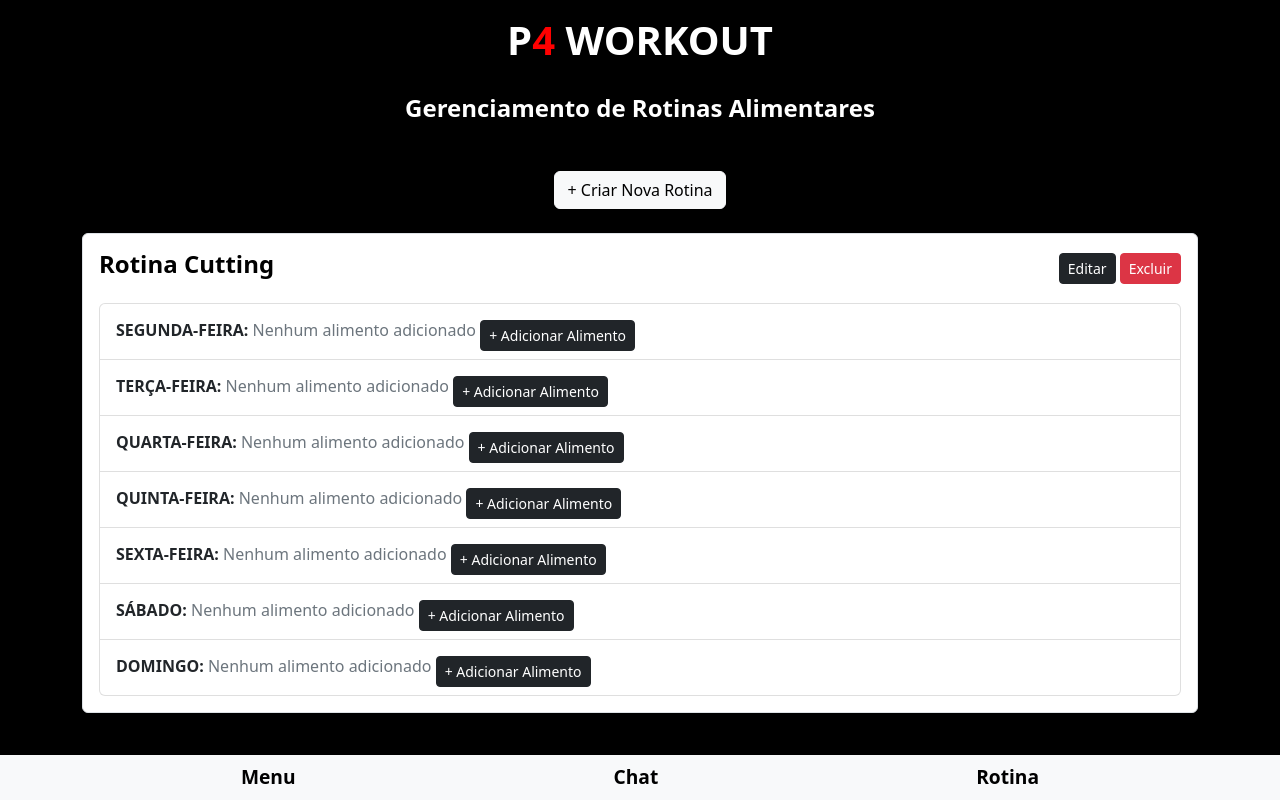
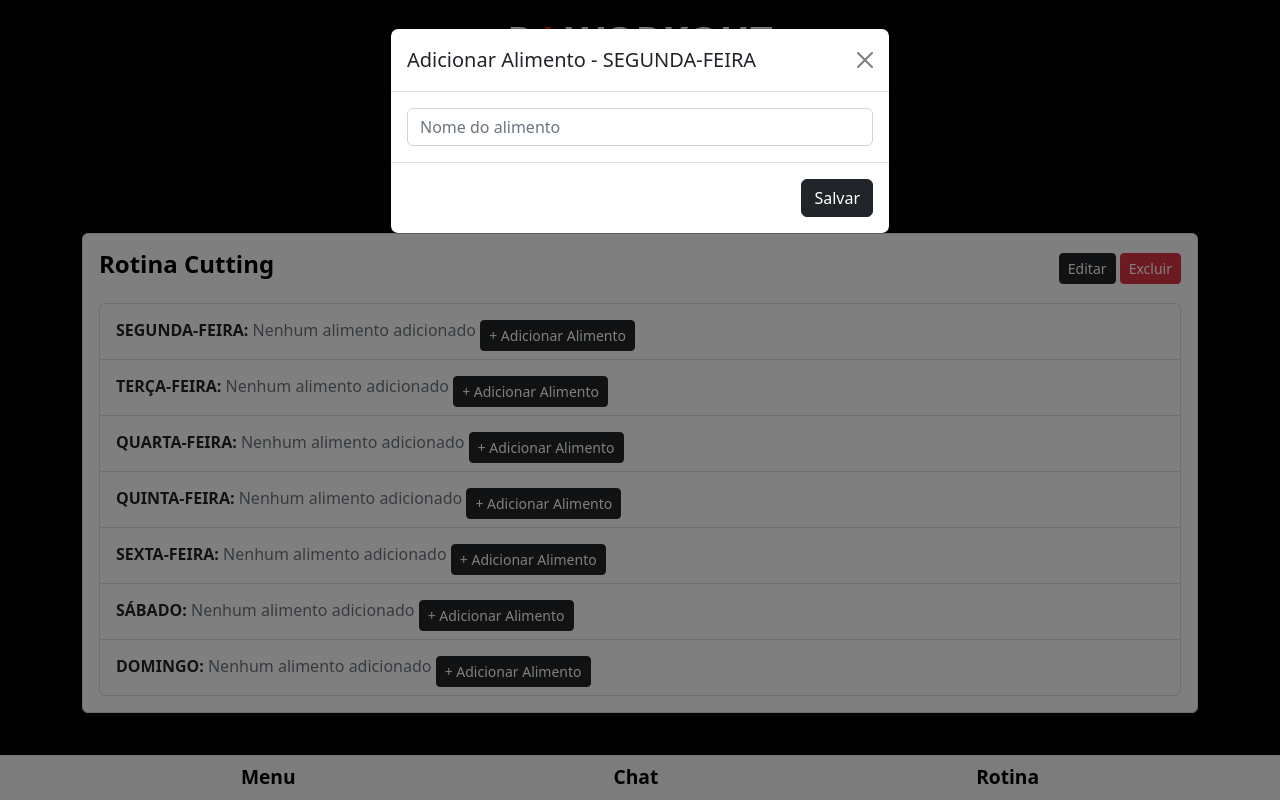
Before and after one commit to Pablo-Cardoso-23/STARTUP-P4-WORKOUT, a FastAPI app: page /rotina in a window 1280 px wide, after a click on "+ Adicionar Alimento". Run offline with FastAPI, Linux system fonts and the light colour scheme.

```diff
--- a/app/main.py
+++ b/app/main.py
@@ -229,13 +229,54 @@ def adicionar_treino(nome: str = Form( ... )):
     treinos.append({"id": novo_id, "nome": nome, "exercicios": []})
     return RedirectResponse("/treinos", status_code=303)
 
+@app.post("/treinos/{treino_id}/editar")
+def editar_treino(treino_id: int, nome: str = Form(...)):
+    for t in treinos:
+        if t["id"] == treino_id:
+            t["nome"] = nome
+            break
+    return RedirectResponse("/treinos", status_code=303)
+
+@app.post("/treinos/{treino_id}/excluir")
+def excluir_treino(treino_id: int):
+    global treinos
+    treinos = [t for t in treinos if t["id"] != treino_id]
+    return RedirectResponse("/treinos", status_code=303)
+
 @app.post("/treinos/{treino_id}/exercicios/adicionar")
 def adicionar_exercicio(treino_id: int, nome: str = Form(...), repeticoes: int = Form(...), series: int = Form(...)):
     for t in treinos:
         if t["id"] == treino_id:
             t["exercicios"].append({"nome": nome, "repeticoes": repeticoes, "series": series})
+            break
 
-        return RedirectResponse("/treinos", status_code=303)
+    return RedirectResponse("/treinos", status_code=303)
+
+@app.post("/treinos/{treino_id}/exercicios/{exercicio_index}/editar")
+def editar_exercicio(
+        treino_id: int,
+        exercicio_index: int,
+        nome: str = Form(...),
+        repeticoes: int = Form(...),
+        series: int = Form(...)
+):
+    for t in treinos:
+        if t["id"] == treino_id:
+            if 0 <= exercicio_index < len(t["exercicios"]):
+                t["exercicios"][exercicio_index] = {
+                    "nome": nome,
+                    "repeticoes": repeticoes,
+                    "series": series
+                }
+    return RedirectResponse("/treinos", status_code=303)
+
+@app.post("/treinos/{treino_id}/exercicios/{exercicio_index}/excluir")
+def excluir_exercicio(treino_id: int, exercicio_index: int):
+    for t in treinos:
+        if t["id"] == treino_id:
+            if 0 <= exercicio_index < len(t["exercicios"]):
+                t["exercicios"].pop(exercicio_index)
+    return RedirectResponse("/treinos", status_code=303)
 
 @app.get("/solicitar-treino")
 def solicitar_treino(request: Request):
@@ -305,11 +346,39 @@ def adicionar_rotina(nome: str = Form( ... )):
     rotinas.append({"id": novo_id, "nome": nome, "alimentos": {dia: [] for dia in dias_semana}})
     return RedirectResponse("/rotina", status_code=303)
 
+@app.post("/rotinas/{rotina_id}/excluir")
+def excluir_rotina(rotina_id: int):
+    global rotinas
+    rotinas = [r for r in rotinas if r["id"] != rotina_id]
+    return RedirectResponse("/rotina", status_code=303)
+
 @app.post("/rotinas/{rotina_id}/adicionar-alimento/{dia}")
 def adicionar_alimento(rotina_id: int, dia: str, alimento: str = Form(...)):
     for r in rotinas:
         if r["id"] == rotina_id:
             r["alimentos"][dia].append(alimento)
+    return RedirectResponse("/rotina", status_code=303)
+
+@app.post("/rotinas/{rotina_id}/adicionar_alimento/{dia}")
+def adicionar_alimento(rotina_id: int, dia: str, alimento: str = Form(...)):
+    for r in rotinas:
+        if r["id"] == rotina_id:
+            r["alimentos"][dia].append(alimento)
+    return RedirectResponse("/rotina", status_code=303)
+
+@app.post("/rotinas/{rotina_id}/editar-alimento/{dia}/{alimento_index}")
+def editar_alimento(rotina_id: int, dia: str, alimento_index: int, alimento: str = Form(...)):
+    for r in rotinas:
+        if r["id"] == rotina_id:
+            r["alimentos"][dia][alimento_index] = alimento
+    return RedirectResponse("/rotina", status_code=303)
+
+@app.post("/rotinas/{rotina_id}/excluir-alimento/{dia}/{alimento_index}")
+def excluir_alimento(rotina_id: int, dia: str, alimento_index: int):
+    for r in rotinas:
+        if r["id"] == rotina_id:
+            if 0 <= alimento_index < len(r["alimentos"][dia]):
+                r["alimentos"][dia].pop(alimento_index)
     return RedirectResponse("/rotina", status_code=303)
 
 registros = []
@@ -386,3 +455,19 @@ def solicitar_rotina_page(request: Request):
 @app.post("/enviar-solicitacao-rotina")
 def enviar_solicitacao_rotina(profissional_id: int = Form( ... )):
     return RedirectResponse(url="/rotina", status_code=303)
+
+@app.get("/login")
+def login_page(request: Request):
+    return templates.TemplateResponse("telaLogin.html", {"request": request})
+
+@app.post("/login")
+def login(matricula: str = Form( ... ), senha: str = Form(...)):
+    return RedirectResponse(url="/menu", status_code=303)
+
+@app.get("/register")
+def register_page(request: Request):
+    return templates.TemplateResponse("telaCadastro.html", {"request": request})
+
+@app.post("/register")
+def register(nome: str = Form(...), email: str = Form( ... ), cpf: str = Form( ... ), senha: str = Form(...), confirmar_senha: str = Form(...)):
+    return RedirectResponse(url="/login", status_code=303)
--- a/app/templates/telaRotina.html
+++ b/app/templates/telaRotina.html
@@ -130,6 +130,66 @@
                     <span class="text-muted">Nenhum alimento adicionado</span>
                 {% endif %}
                 <button class="btn btn-dark btn-sm mt-2" data-bs-toggle="modal" data-bs-target="#modalAddAlimento{{ rotina.id }}{{ dia }}">+ Adicionar Alimento</button>
+
+                <div class="modal fade" id="modalAddAlimento{{ rotina.id }}{{ dia }}" tabindex="-1" aria-hidden="true">
+                    <div class="modal-dialog">
+                        <div class="modal-content text-dark">
+                            <div class="modal-header">
+                                <h5 class="modal-title">Adicionar Alimento - {{ dia }}</h5>
+                                <button type="button" class="btn-close" data-bs-dismiss="modal"></button>
+                            </div>
+                            <form action="/rotinas/{{ rotina.id }}/adicionar-alimento/{{ dia }}" method="post">
+                                <div class="modal-body">
+                                    <input type="text" name="alimento" class="form-control" placeholder="Nome do alimento" required>
+                                </div>
+                                <div class="modal-footer">
+                                    <button type="submit" class="btn btn-dark">Salvar</button>
+                                </div>
+                            </form>
+                        </div>
+                    </div>
+                </div>
+
+                <div class="modal fade" id="modalEditarAlimento{{ rotina.id }}{{ loop.index0 }}{{ dia }}" tabindex="-1" aria-hidden="true">
+                  <div class="modal-dialog">
+                    <div class="modal-content text-dark">
+                      <div class="modal-header">
+                        <h5 class="modal-title">Editar Alimento - {{ dia }}</h5>
+                        <button type="button" class="btn-close" data-bs-dismiss="modal"></button>
+                      </div>
+                      <form action="/rotinas/{{ rotina.id }}/editar-alimento/{{ dia }}/{{ loop.index0 }}" method="post">
+                        <div class="modal-body">
+                          <input type="text" name="alimento" class="form-control" value="{{ alimento }}" required>
+                        </div>
+                        <div class="modal-footer">
+                          <button type="submit" class="btn btn-dark">Salvar</button>
+                        </div>
+                      </form>
+                    </div>
+                  </div>
+                </div>
+
+                <div class="modal fade" id="modalExcluirAlimento{{ rotina.id }}{{ loop.index0 }}{{ dia }}" tabindex="-1" aria-hidden="true">
+                  <div class="modal-dialog">
+                    <div class="modal-content text-dark">
+                      <div class="modal-header">
+                        <h5 class="modal-title">Excluir Alimento - {{ dia }}</h5>
+                        <button type="button" class="btn-close" data-bs-dismiss="modal"></button>
+                      </div>
+                      <div class="modal-body">
+                        Tem certeza que deseja excluir <strong>{{ alimento }}</strong> de {{ dia }}?
+                      </div>
+                      <div class="modal-footer">
+                        <form action="/rotinas/{{ rotina.id }}/excluir-alimento/{{ dia }}/{{ loop.index0 }}" method="post">
+                          <button type="submit" class="btn btn-danger">Excluir</button>
+                        </form>
+                      </div>
+                    </div>
+                  </div>
+                </div>
+
+
+
             </li>
             {% endfor %}
         </ul>
```
Also changed, not shown: app/templates/telaCadastro.html (added, +58 -0 lines), app/templates/telaLogin.html (added, +56 -0 lines), app/static/img/p4workoutlogo.png (added).
